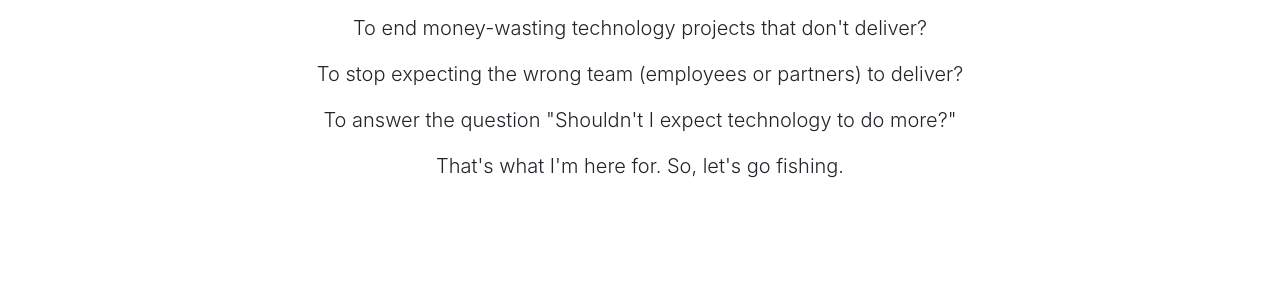
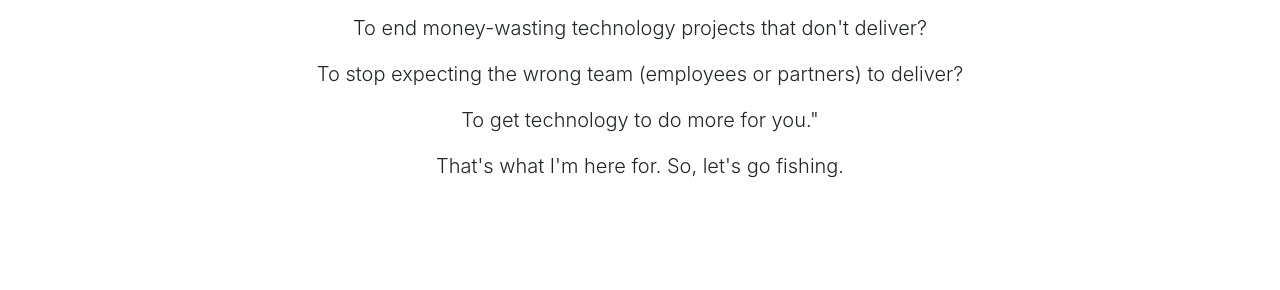
Before and after one commit to matterickson7/153FishSite, a plain HTML site: page index.html in a window 1280 px wide. Shown: the part 708-998 px from the top of the page. Drawn offline with nearby package versions, Linux system fonts and the light colour scheme.

Commit message:
Update index.html

```diff
--- a/index.html
+++ b/index.html
@@ -133,7 +133,7 @@
             <p class="lead">To provide peace that you are making the right decisions?</p>
             <p class="lead">To end money-wasting technology projects that don't deliver?</p>
             <p class="lead">To stop expecting the wrong team (employees or partners) to deliver?</p>
-            <p class="lead">To answer the question "Shouldn't I expect technology to do more?"</p>
+            <p class="lead">To get technology to do more for you."</p>
             <p class="lead">That's what I'm here for. So, let's go fishing.</p>
 
 
```
